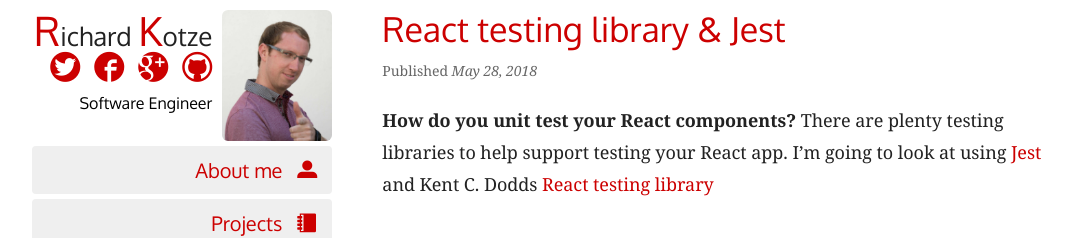
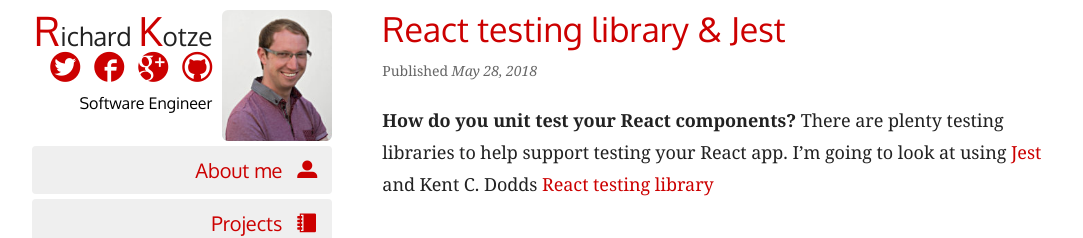
Before and after one commit to rkotze/rkotze.github.io, a Jekyll site: the page built from index.html, in a window 1280 px wide. Shown: the top 238 px of the page, without its empty margins (186-1269 px from the left). Built offline with Jekyll 4.4.1, drawn with Linux system fonts in a browser that asks for light colours; the list of posts is cut into pages by our own code.

Commit message:
Change profile picture

```diff
--- a/_includes/header.html
+++ b/_includes/header.html
@@ -1,7 +1,7 @@
 <header class="col-sm-5 head-profile">
   <div class="keep-right">
     <div class="fix-wrapper">
-      <a class="hide-for-medium" href="/" title="About Richard Kotze"><img class="rk-image img-rounded" src="/images/avatar.jpg" alt="Picture of Richard Kotze" /></a>
+      <a class="hide-for-medium" href="/" title="About Richard Kotze"><img class="rk-image img-rounded" src="/images/profile.jpg" alt="Picture of Richard Kotze" /></a>
 
       <div class="mobile-bar clearfix">
           <h1 class="me">
```
Also changed, not shown: images/avatar.jpg (deleted), images/profile.jpg (added).
